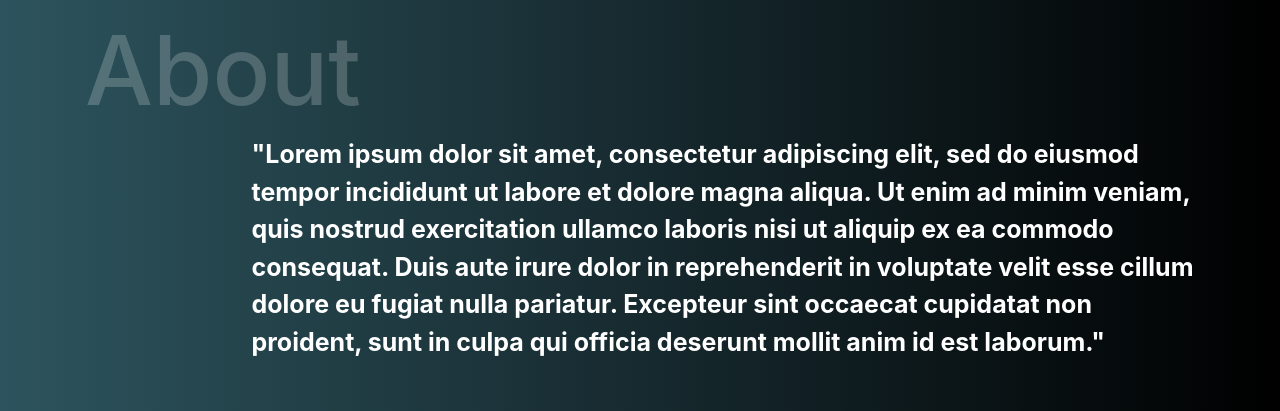
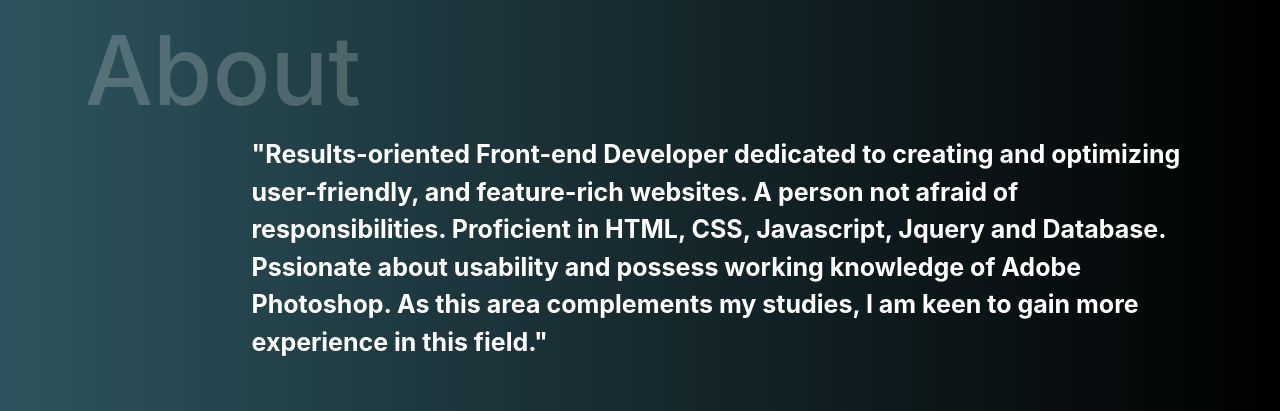
Before and after one commit to pradhanankita1220/oh_my, a plain HTML site: page practice/index.html in a window 1280 px wide. Shown: the part 820-1231 px from the top of the page. Drawn offline with nearby package versions, Linux system fonts and the light colour scheme.

Commit message:
Update index.html

```diff
--- a/practice/index.html
+++ b/practice/index.html
@@ -67,11 +67,10 @@
     </div>
 
       <div class="jam">
-      <p>"Lorem ipsum dolor sit amet, consectetur adipiscing elit, sed do eiusmod tempor incididunt
-        ut labore et dolore magna aliqua. Ut enim ad minim veniam, quis nostrud exercitation ullamco
-        laboris nisi ut aliquip ex ea commodo consequat. Duis aute irure dolor in reprehenderit in
-        voluptate velit esse cillum dolore eu fugiat nulla pariatur. Excepteur sint
-        occaecat cupidatat non proident, sunt in culpa qui officia deserunt mollit anim id est laborum."</p>
+      <p>"Results-oriented Front-end Developer dedicated to creating and optimizing user-friendly, and feature-rich websites.
+          A person not afraid of responsibilities.
+          Proficient in HTML, CSS, Javascript, Jquery and Database. Pssionate about usability and possess working knowledge of Adobe Photoshop.
+          As this area complements my studies, I am keen to gain more experience in this field."</p>
     </div>
   </div>
   </section>
```
